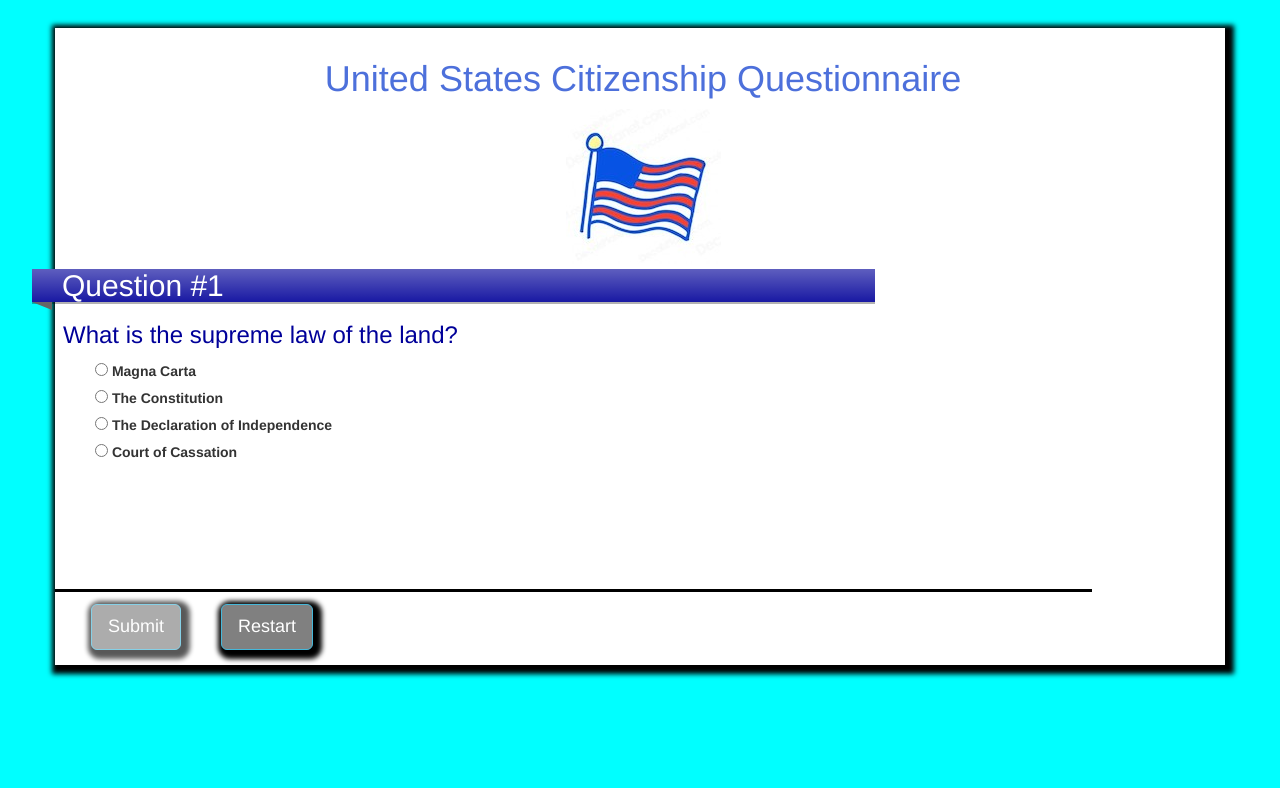
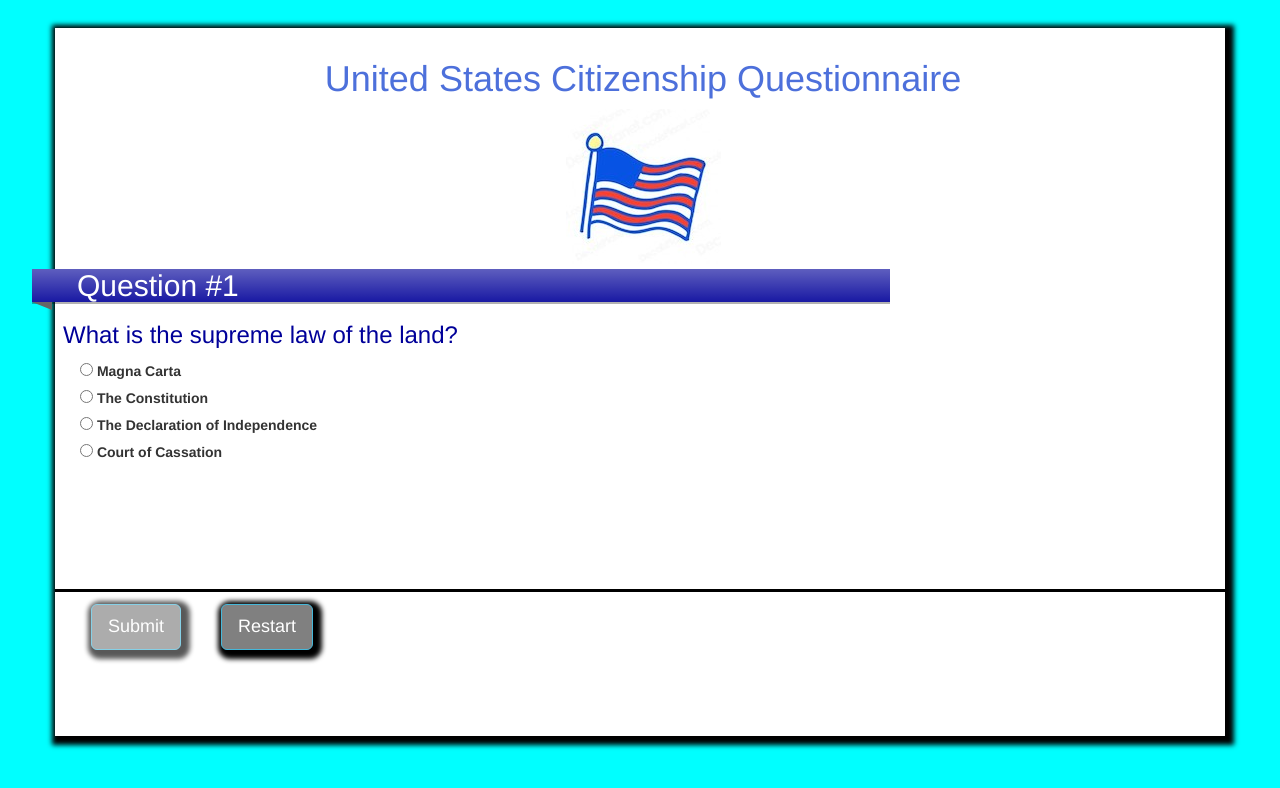
Before and after one commit to gte691w/QuizApp, a plain HTML site: page index.html in a window 1280 px wide. Both pictures are taken after a click on the button "Begin Exam". Drawn offline with Linux system fonts and the light colour scheme.

Commit message:
Changed the padding for the #questNum, ##questText, and the #triviaText

```diff
--- a/css/styles.css
+++ b/css/styles.css
@@ -38,6 +38,14 @@ border: dashed #808080;
 
 
 
+body> div.container{
+	padding: 0 0 300px;
+}
+
+body> div.container> div.row.header_row{
+	margin: 0;
+}
+
 
 .container{
 
@@ -46,22 +54,21 @@ border: dashed #808080;
   -moz-box-shadow:    3px 3px 5px 6px #000000;
   -webkit-box-shadow: 3px 3px 5px 6px #000000;
   box-shadow:         3px 3px 5px 6px #000000;
-  padding-bottom: 300px;
+  padding: 0 0 300px;
+  background-color: white;
 }
 
 #footer {
-position: absolute;
-margin-top: 16em;
-width: 81%;
+
+margin: 16em 0 -16em ;
+width: 100%;
 border-top: 3px solid #000000;
 }
 
 html body{
 	background-color: #00FFFF;
 }
-.container{
-	background-color: white;
-}
+
 
 #mid{
 	margin-bottom: -8em
@@ -95,9 +102,9 @@ background-image: linear-gradient(rgba(255,255,255,.3), rgba(255,255,255,0));
 -moz-box-shadow: 0 2px 0 rgba(0,0,0,.3);
 -webkit-box-shadow: 0 2px 0 rgba(0,0,0,.3);
 box-shadow: 0 2px 0 rgba(0,0,0,.3);
-margin: 0px 350px 10px -23px;
+margin: 0px 350px 10px -8px;
 text-align: left;
-padding-left: 30px;
+padding-left: 45px;
 position: relative;
 color: white;
 }
@@ -133,13 +140,13 @@ color: white;
 
 #questText{
 	color: #000099;
-	padding-left: 8px;
+	padding-left: 23px;
 	text-align: left;
 }
 
 #triviaText{
 	color: #000099;
-	padding-left: 8px;
+	padding-left: 23px;
 }
 
 ul{
--- a/js/app.js
+++ b/js/app.js
@@ -101,39 +101,29 @@ $(document).ready(function(){
         correctAns = 0;
         finish = false;
         questAns = 0;
-        $("#score").hide();
-        $("#add").hide();
+        $("#score, #add, #next, #new, #questNum").hide();
         $("#add").prop("disabled", true);
-        $("#next").hide();
-        $("#new").hide();
-        $("#questNum").hide();
         $("#begin").show();
     }
 
     $("#new").click(function() {
         console.log("Quiz reset");
         restartQuiz();
-        $('ul').hide();
-        $('#triviaText').hide();
+        $('ul, #triviaText, #questText').hide();
         $("#introQuestText").text("You think you're ready this time?").css('text-align', 'center').hide().slideDown();
         $("#introQuestText").show();
-        $("#questText").hide();
 
     });
 
     $("#begin").click(function() {
         console.log("Begin Exam button pressed");
         $("input:checked").removeAttr("checked");
-        $("#begin").hide();
-        $("#introQuestText").hide();
-        $("#triviaText").hide();
+        $("#begin, #introQuestText, #triviaText, #score").hide();
         $("#questNum").fadeIn(1000);
         $("#ul").hide().fadeIn(1500);
         $("#add").hide().fadeIn(2500);
         $("#new").hide().fadeIn(2000);
-        $("#score").hide();
-        $("#tot").show();
-        $("#res").show();
+        $("#tot, #res").show();
         questNum = questAns+1;
         askQuest();
     });
@@ -165,6 +155,7 @@ $(document).ready(function(){
         var userGuess = $("input[type='radio']:checked").val();
         $("#submit").hide();
         $("#score").show();
+        $("#add").prop("disabled",true);
         if(userGuess === question[questAns].correct) {
             console.log("userGuess is "+ userGuess);
             console.log("correct");
```
